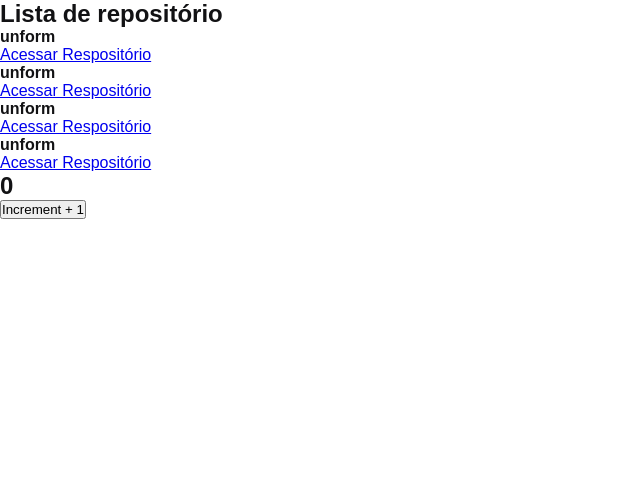
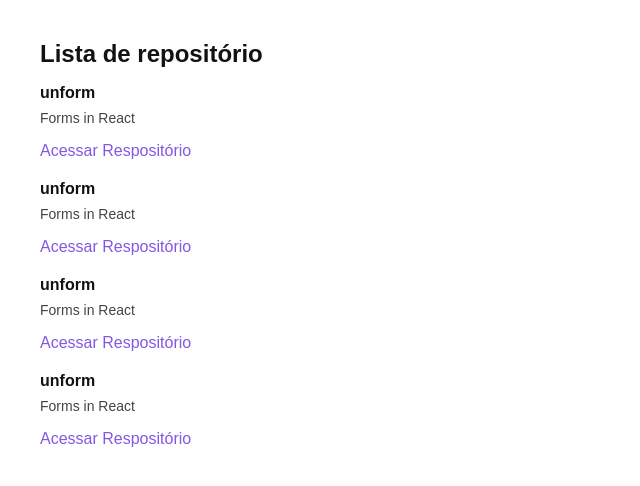
Before and after one commit to ligiadavilabozzi/rocketseat-ignite-React-01, a React app: page / in a window 1280 px wide. Shown: the top 486 px of the page, without its empty margins (0-640 px from the left). Built offline with nearby package versions, Linux system fonts and the light colour scheme.

Commit message:
style components

```diff
--- a/src/app.jsx
+++ b/src/app.jsx
@@ -1,13 +1,10 @@
-
-import { Counter } from './components/Counter'
 import { RepositoryList } from './components/RepositoryList'
-import './styles/global.css'
+import './styles/global.scss'
 
 export function App() {
     return (
         <>
             <RepositoryList />
-            <Counter />
         </>
     )
 }
--- a/src/components/Counter.jsx
+++ /dev/null
@@ -1,15 +0,0 @@
-import { useState } from 'react'
-export function Counter() {
-    const [counter, setCounter] = useState(0)
-    function increment() {
-        setCounter(counter + 1)
-    }
-        return (
-            <div>
-                <h2>{counter}</h2>
-                <button type="button" onClick={increment}>
-                    Increment + 1
-            </button>
-            </div>
-            )
-    }
--- a/src/components/RepositoryList.jsx
+++ b/src/components/RepositoryList.jsx
@@ -1,8 +1,9 @@
 import { RepositoryItem } from "./RepositiryItem"
+import "../styles/repositories.scss";
 
 const repository = {
     name: "unform",
-    descriptio: "Forms in React",
+    description: "Forms in React",
     link: "http://github.com/unform/unform"
 }
 
--- /dev/null
+++ b/src/styles/repositories.scss
@@ -0,0 +1,30 @@
+section.repository-list {
+    margin: 40px;
+
+    h1 {
+        margin-bottom: 16px;
+    }
+
+    ul {
+        list-style: none;
+
+        li {
+            & + li {
+                margin-top: 20px;
+            }
+
+            p {
+                font-size: 14px;
+                color: #444;
+                margin-top: 8px
+            }
+
+            a {
+                display: inline-block;
+                margin-top: 16px;
+                text-decoration: none;
+                color: #8257e6
+            }
+        }
+    }
+}
--- a/webpack.config.js
+++ b/webpack.config.js
@@ -1,6 +1,8 @@
 const path = require('path')
 const HtmlWebpackPlugin = require('html-webpack-plugin')
 const isDevelopment = process.env.NODE_ENV !== 'production';//verifica se é ambiente dev ou produção
+const ReactRefreshWebpackPlugin = require('@pmmmwh/react-refresh-webpack-plugin')
+
 module.exports = {
         mode:isDevelopment ? 'development':'production',
         devtool: isDevelopment ? 'eval-source-map': 'source-map',
@@ -13,22 +15,32 @@
             extensions: ['.js', '.jsx']
         },
         devServer: {
-            contentBase: path.resolve(__dirname, 'public')
+            contentBase: path.resolve(__dirname, 'public'),
+            hot: true,
         },
         plugins: [
+            isDevelopment && new ReactRefreshWebpackPlugin(),
             new HtmlWebpackPlugin({
                 template: path.resolve(__dirname, 'public', 'index.html')
             })
-        ],
+        ].filter(Boolean),
         module: {
             rules: [
                 {
                     test: /\.jsx$/,
                     exclude: /node_modules/,
-                    use: 'babel-loader'
+                    use: {
+                        loader: 'babel-loader',
+                        options: {
+                            plugins:[
+                                isDevelopment && require.resolve('react-refresh/babel')
+                            ].filter(Boolean)
+
+                        }
+                    }
                 },
                 {
-                    test: /\.css$/, //ou .sass
+                    test: /\.scss$/, //ou .sass
                     exclude: /node_modules/,
                     use: ['style-loader', 'css-loader', 'sass-loader']
                 }
```
Also changed, not shown: src/styles/global.scss (renamed from src/styles/global.css).
